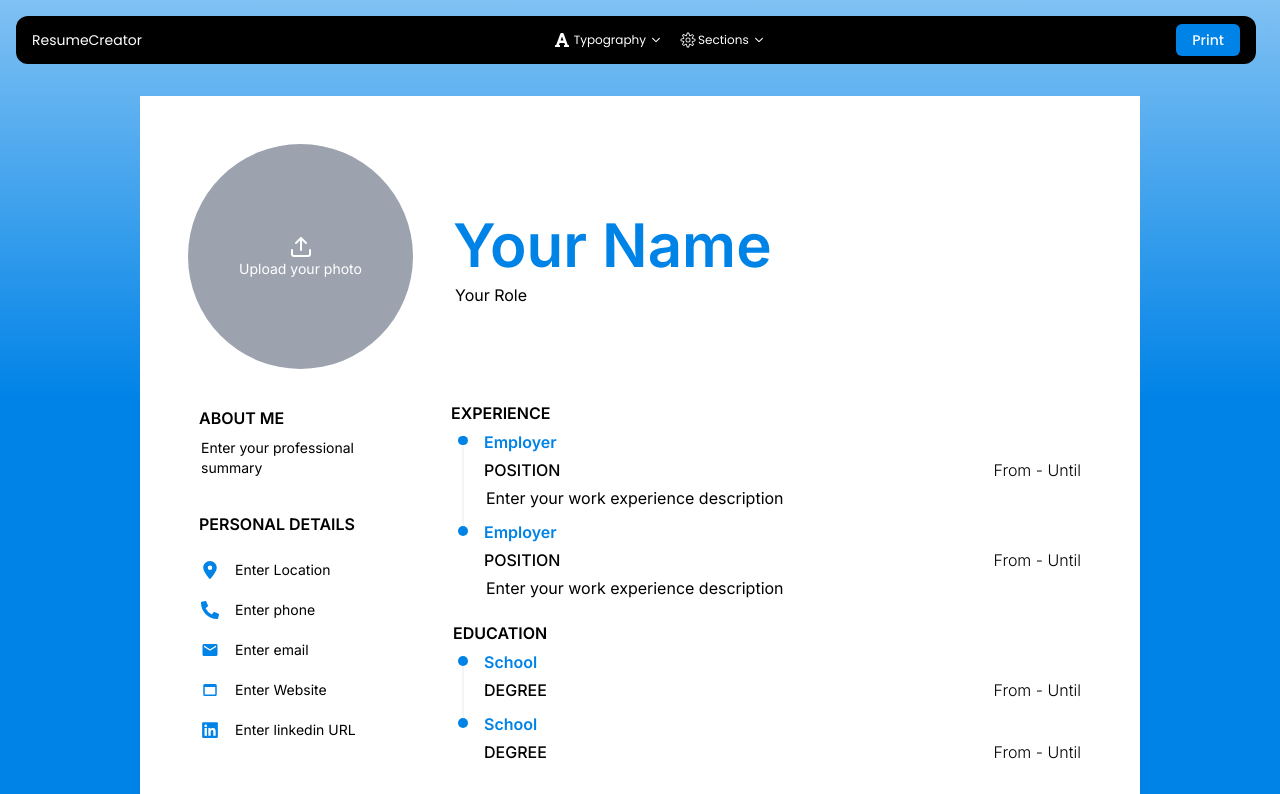
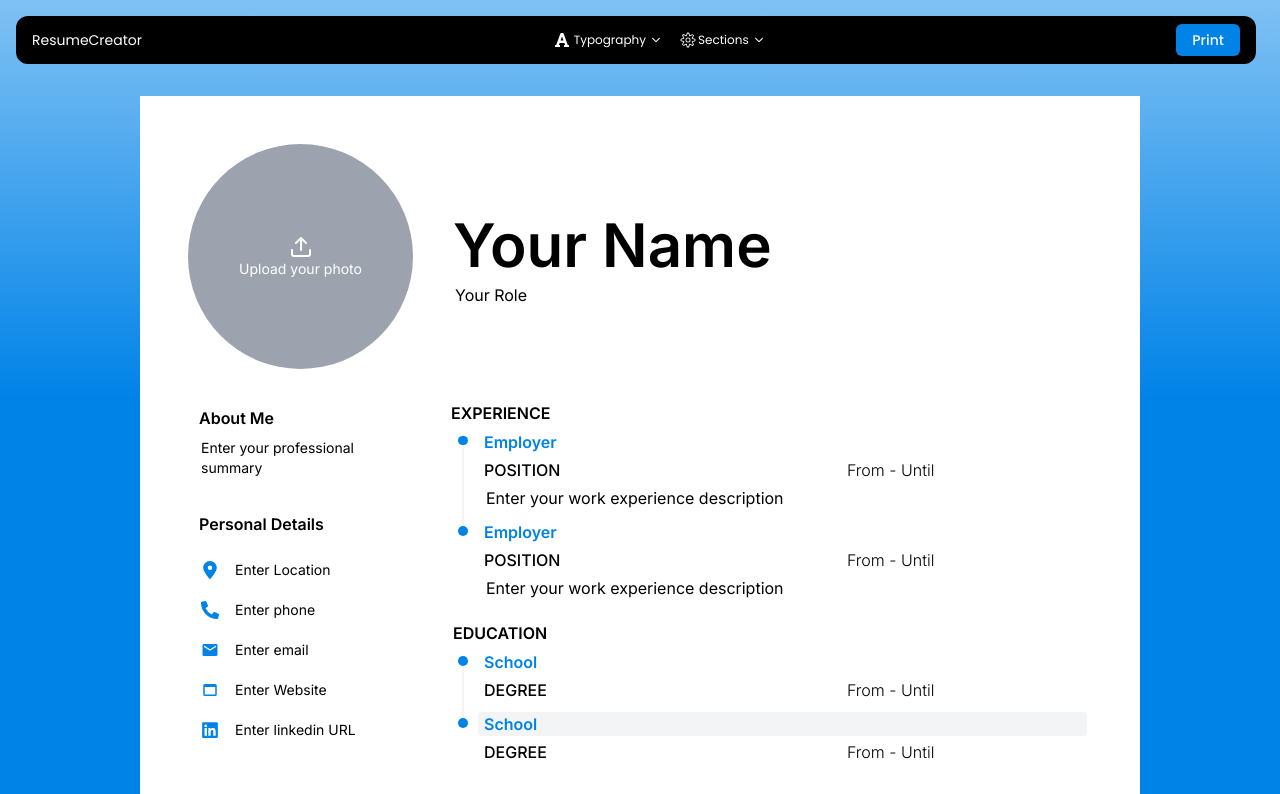
Before and after one commit to YuenSC/resume-maker, a Next.js app: page / in a window 1280 px wide. Shown: the top 794 px of the page. Built offline with nearby package versions, Linux system fonts and the light colour scheme.

Commit message:
feat: Sync the storage to useFormContext and then put the data in local storage

```diff
--- a/components/editor/components/AboutMe.tsx
+++ b/components/editor/components/AboutMe.tsx
@@ -3,44 +3,21 @@ import { useEditor } from "../editorContext";
 import { Input } from "@/components/ui/input";
 import { Textarea } from "@/components/ui/textarea";
 import DottedLineBox from "@/components/DottedLineBox";
+import { useFormContext } from "react-hook-form";
+import { EditorResume } from "@/lib/types/editor/EditorResume";
 
 const AboutMe = () => {
-  const {
-    resume: { aboutMe },
-    setResume,
-    sectionConfig,
-  } = useEditor();
+  const { register } = useFormContext<EditorResume>();
+  const { sectionConfig } = useEditor();
 
   if (!sectionConfig.aboutMe) return null;
 
   return (
     <DottedLineBox>
-      <Input
-        placeholder="ABOUT ME"
-        isTitle
-        value={aboutMe.title}
-        onChange={(e) =>
-          setResume((prev) => ({
-            ...prev,
-            aboutMe: {
-              ...prev.aboutMe,
-              title: e.target.value,
-            },
-          }))
-        }
-      />
+      <Input placeholder="ABOUT ME" isTitle {...register("aboutMe.title")} />
       <Textarea
         placeholder="Enter your professional summary"
-        value={aboutMe.value}
-        onChange={(e) =>
-          setResume((prev) => ({
-            ...prev,
-            aboutMe: {
-              ...prev.aboutMe,
-              value: e.target.value,
-            },
-          }))
-        }
+        {...register("aboutMe.value")}
       />
     </DottedLineBox>
   );
--- a/components/editor/components/EducationReorderedList.tsx
+++ b/components/editor/components/EducationReorderedList.tsx
@@ -5,23 +5,22 @@ import { Input } from "@/components/ui/input";
 import { EditorResume } from "@/lib/types/editor/EditorResume";
 import { cn, generateRandomId } from "@/lib/utils";
 import { memo } from "react";
-import { FormProvider, useFieldArray, useForm } from "react-hook-form";
+import {
+  FormProvider,
+  useFieldArray,
+  useForm,
+  useFormContext,
+} from "react-hook-form";
 import { useEditor } from "../editorContext";
 
 const EducationReorderedList = () => {
-  const {
-    resume: { education },
-    setResume,
-    sectionConfig,
-  } = useEditor();
+  const { sectionConfig } = useEditor();
 
-  const form = useForm<EditorResume["education"]>({
-    defaultValues: education,
-  });
+  const form = useFormContext<EditorResume>();
   const { register, control, setValue } = form;
   const { fields, append, remove, move } = useFieldArray({
     control,
-    name: "records",
+    name: "education.records",
   });
 
   if (!sectionConfig.education) return null;
@@ -33,7 +32,7 @@ const EducationReorderedList = () => {
           placeholder="EDUCATION"
           className="px-2"
           isTitle
-          {...register("title")}
+          {...register("education.title")}
         />
         <ReorderedList
           items={fields}
@@ -74,20 +73,20 @@ const EducationReorderedList = () => {
                   placeholder="School"
                   isTitle
                   className="text-primary placeholder:text-primary"
-                  {...register(`records.${index}.school`)}
+                  {...register(`education.records.${index}.school`)}
                 />
                 <div className="flex">
                   <Input
                     placeholder="DEGREE"
                     className="font-medium"
                     isTitle
-                    {...register(`records.${index}.degree`)}
+                    {...register(`education.records.${index}.degree`)}
                   />
                   <Input
                     placeholder="From - Until"
                     isTitle
                     className="flex w-fit font-light"
-                    {...register(`records.${index}.duration`)}
+                    {...register(`education.records.${index}.duration`)}
                   />
                 </div>
               </DottedLineBox>
--- a/components/editor/components/ExperienceReorderedList.tsx
+++ b/components/editor/components/ExperienceReorderedList.tsx
@@ -1,3 +1,4 @@
+import DottedLineBox from "@/components/DottedLineBox";
 import ReorderListControl from "@/components/ReorderListControl";
 import ReorderedList from "@/components/ReorderedList";
 import { Input } from "@/components/ui/input";
@@ -9,25 +10,18 @@ import {
   Controller,
   FormProvider,
   useFieldArray,
-  useForm,
+  useFormContext,
 } from "react-hook-form";
 import { useEditor } from "../editorContext";
-import DottedLineBox from "@/components/DottedLineBox";
 
 const ExperienceReorderedList = () => {
-  const {
-    resume: { workExperiences },
-    setResume,
-    sectionConfig,
-  } = useEditor();
+  const { sectionConfig } = useEditor();
 
-  const form = useForm<EditorResume["workExperiences"]>({
-    defaultValues: workExperiences,
-  });
+  const form = useFormContext<EditorResume>();
   const { register, control } = form;
   const { fields, append, remove, move } = useFieldArray({
     control,
-    name: "records",
+    name: "workExperiences.records",
   });
 
   if (!sectionConfig.workExperience) return null;
@@ -35,7 +29,11 @@ const ExperienceReorderedList = () => {
   return (
     <FormProvider {...form}>
       <div>
-        <Input placeholder="EXPERIENCE" isTitle {...register("title")} />
+        <Input
+          placeholder="EXPERIENCE"
+          isTitle
+          {...register("workExperiences.title")}
+        />
         <ReorderedList
           items={fields}
           onReorder={(oldIndex, newIndex) => move(oldIndex, newIndex)}
@@ -77,14 +75,14 @@ const ExperienceReorderedList = () => {
                   placeholder="Employer"
                   isTitle
                   className="text-primary placeholder:text-primary"
-                  {...register(`records.${index}.title`)}
+                  {...register(`workExperiences.records.${index}.title`)}
                 />
                 <div className="flex">
                   <Input
                     placeholder="POSITION"
                     className="font-medium"
                     isTitle
-                    {...register(`records.${index}.position`)}
+                    {...register(`workExperiences.records.${index}.position`)}
                   />
                   <Controller
                     name={`records.${index}.duration`}
@@ -99,7 +97,7 @@ const ExperienceReorderedList = () => {
                   />
                 </div>
                 <Controller
-                  name={`records.${index}.description`}
+                  name={`workExperiences.records.${index}.description`}
                   control={control}
                   render={({ field }) => {
                     return (
--- a/components/editor/components/LanguageReorderedGrid.tsx
+++ b/components/editor/components/LanguageReorderedGrid.tsx
@@ -5,25 +5,23 @@ import { Input } from "@/components/ui/input";
 import { EditorResume } from "@/lib/types/editor/EditorResume";
 import { cn } from "@/lib/utils";
 import { memo } from "react";
-import { useFieldArray, useForm } from "react-hook-form";
+import { useFieldArray, useForm, useFormContext } from "react-hook-form";
 import { useEditor } from "../editorContext";
 
 const LanguageReorderedGrid = () => {
-  const { resume, sectionConfig } = useEditor();
+  const { sectionConfig } = useEditor();
 
-  const { register, control } = useForm<EditorResume["languages"]>({
-    defaultValues: resume.languages,
-  });
+  const { register, control } = useFormContext<EditorResume>();
   const { append, move, fields, remove } = useFieldArray({
     control,
-    name: "records",
+    name: "languages.records",
   });
 
   if (!sectionConfig.skills) return null;
 
   return (
     <DottedLineBox className="flex flex-col gap-2">
-      <Input placeholder="LANGUAGES" isTitle {...register("title")} />
+      <Input placeholder="LANGUAGES" isTitle {...register("languages.title")} />
 
       <ReorderedList
         type="grid"
@@ -47,7 +45,7 @@ const LanguageReorderedGrid = () => {
               <Input
                 placeholder="Enter your language"
                 className="bg-gray-100 px-2 py-1 text-sm"
-                {...register(`records.${index}.title`)}
+                {...register(`languages.records.${index}.title`)}
               />
             </div>
           );
--- a/components/editor/components/NameInput.tsx
+++ b/components/editor/components/NameInput.tsx
@@ -2,34 +2,26 @@ import { Input } from "@/components/ui/input";
 import { memo } from "react";
 import { useEditor } from "../editorContext";
 import { Textarea } from "@/components/ui/textarea";
+import { useFormContext } from "react-hook-form";
+import { EditorResume } from "@/lib/types/editor/EditorResume";
 
 const NameInput = () => {
-  const {
-    resume: { role, name },
-    setResume,
-    sectionConfig,
-  } = useEditor();
+  const { register } = useFormContext<EditorResume>();
+  const { sectionConfig } = useEditor();
 
   return (
     <div className="flex-1">
       <Textarea
-        value={name}
-        isTitle
         placeholder="Your Name"
         className="text-6xl font-semibold text-primary"
         rows={1}
-        onChange={(e) =>
-          setResume((prev) => ({ ...prev, name: e.target.value }))
-        }
+        {...register("name")}
       />
       {sectionConfig.role && (
         <Input
-          value={role}
           placeholder="Your Role"
           className="px-2.5"
-          onChange={(e) =>
-            setResume((prev) => ({ ...prev, role: e.target.value }))
-          }
+          {...register("role")}
         />
       )}
     </div>
--- a/components/editor/components/PersonalDetail.tsx
+++ b/components/editor/components/PersonalDetail.tsx
@@ -8,16 +8,22 @@ import { MdEmail, MdOutlineWebAsset } from "react-icons/md";
 import { useEditor } from "../editorContext";
 import { Textarea } from "@/components/ui/textarea";
 import Link from "next/link";
+import { useController, useFormContext } from "react-hook-form";
+import { EditorResume } from "@/lib/types/editor/EditorResume";
+import { register } from "module";
 
 const IconInput = ({
+  name,
   personalDetailKey,
-  onChange,
-  value,
 }: {
+  name: string;
   personalDetailKey: EditorPersonalDetailEnum;
-  value: string;
-  onChange: (text: string) => void;
 }) => {
+  const { register } = useFormContext<EditorResume>();
+  const { field } = useController({
+    name,
+  });
+
   const { Icon, placeholder } = useMemo(() => {
     switch (personalDetailKey) {
       case EditorPersonalDetailEnum.email:
@@ -38,24 +44,30 @@ const IconInput = ({
       case EditorPersonalDetailEnum.location:
       case EditorPersonalDetailEnum.phone:
         return (
-          <p className="whitespace-pre-line break-all p-2 text-sm ">{value}</p>
+          <p className="whitespace-pre-line break-all p-2 text-sm ">
+            {field.value || placeholder}
+          </p>
         );
 
       case EditorPersonalDetailEnum.email:
         return (
-          <Link href={`mailto:${value}`}>
-            <p className="break-all p-2 text-sm">{value}</p>
+          <Link href={`mailto:${field.value}`}>
+            <p className="break-all p-2 text-sm">
+              {field.value || placeholder}
+            </p>
           </Link>
         );
       case EditorPersonalDetailEnum.linkedin:
       case EditorPersonalDetailEnum.website:
         return (
-          <Link href={value}>
-            <p className="break-all p-2 text-sm">{value}</p>
+          <Link href={field.value}>
+            <p className="break-all p-2 text-sm">
+              {field.value || placeholder}
+            </p>
           </Link>
         );
     }
-  }, [personalDetailKey, value]);
+  }, [field.value, personalDetailKey, placeholder]);
 
   return (
     <div className="flex gap-2">
@@ -64,10 +76,9 @@ const IconInput = ({
       </div>
       <div className="min-h-9 flex-1">
         <Textarea
-          value={value}
           className="h-9 break-all text-sm print:hidden"
-          onChange={(e) => onChange(e.target.value)}
           placeholder={placeholder}
+          {...field}
         />
 
         <div className="hidden print:block">{printElement}</div>
@@ -77,11 +88,9 @@ const IconInput = ({
 };
 
 const PersonalDetail = () => {
-  const {
-    resume: { personalDetails },
-    setResume,
-    sectionConfig,
-  } = useEditor();
+  const { register } = useFormContext<EditorResume>();
+
+  const { sectionConfig } = useEditor();
 
   const isAllFieldsHidden = Object.entries(sectionConfig.personalDetails).every(
     ([key, shown]) => !shown,
@@ -95,16 +104,7 @@ const PersonalDetail = () => {
         placeholder="PERSONAL DETAILS"
         isTitle
         className="mb-4"
-        value={personalDetails.title}
-        onChange={(e) =>
-          setResume((prev) => ({
-            ...prev,
-            aboutMe: {
-              ...prev.aboutMe,
-              title: e.target.value,
-            },
-          }))
-        }
+        {...register("personalDetails.title")}
       />
       <div className="ml-2 flex flex-col gap-1">
         {Object.keys(EditorPersonalDetailEnum).map((key) => {
@@ -115,16 +115,7 @@ const PersonalDetail = () => {
             <IconInput
               key={key}
               personalDetailKey={key as EditorPersonalDetailEnum}
-              value={personalDetails[key as EditorPersonalDetailEnum]}
-              onChange={(text) =>
-                setResume((prev) => ({
-                  ...prev,
-                  personalDetails: {
-                    ...prev.personalDetails,
-                    [key]: text,
-                  },
-                }))
-              }
+              name={`personalDetails.${key}`}
             />
           );
         })}
--- a/components/editor/components/PhotoUpload.tsx
+++ b/components/editor/components/PhotoUpload.tsx
@@ -1,10 +1,12 @@
 import { useToast } from "@/components/ui/use-toast";
+import { EditorResume } from "@/lib/types/editor/EditorResume";
 import { cn } from "@/lib/utils";
 import { UploadIcon } from "lucide-react";
+import Image from "next/image";
 import { memo, useCallback } from "react";
 import { useDropzone } from "react-dropzone";
+import { useController } from "react-hook-form";
 import { useEditor } from "../editorContext";
-import Image from "next/image";
 
 const toBase64: (file: File) => Promise<string> = (file) =>
   new Promise<string>((resolve, reject) => {
@@ -20,11 +22,12 @@ const toBase64: (file: File) => Promise<string> = (file) =>
 const PhotoUpload = () => {
   const { toast } = useToast();
 
+  const { sectionConfig } = useEditor();
   const {
-    resume: { photo },
-    setResume,
-    sectionConfig,
-  } = useEditor();
+    field: { value: photo, onChange },
+  } = useController<EditorResume, "photo">({
+    name: "photo",
+  });
 
   const onDrop = useCallback(
     async (acceptedFiles: File[]) => {
@@ -39,7 +42,7 @@ const PhotoUpload = () => {
 
       try {
         const base64 = await toBase64(imageFile);
-        setResume((prev) => ({ ...prev, photo: base64 }));
+        onChange(base64);
       } catch (error) {
         console.log("error", error);
         toast({
@@ -49,7 +52,7 @@ const PhotoUpload = () => {
         });
       }
     },
-    [setResume, toast],
+    [onChange, toast],
   );
 
   const { getRootProps, getInputProps, isDragActive } = useDropzone({
--- a/components/editor/components/SkillReorderedGrid.tsx
+++ b/components/editor/components/SkillReorderedGrid.tsx
@@ -5,25 +5,23 @@ import { Input } from "@/components/ui/input";
 import { EditorResume } from "@/lib/types/editor/EditorResume";
 import { cn } from "@/lib/utils";
 import { memo } from "react";
-import { useFieldArray, useForm } from "react-hook-form";
+import { useFieldArray, useFormContext } from "react-hook-form";
 import { useEditor } from "../editorContext";
 
 const SkillReorderedGrid = () => {
-  const { resume, sectionConfig } = useEditor();
+  const { sectionConfig } = useEditor();
 
-  const { register, control } = useForm<EditorResume["skills"]>({
-    defaultValues: resume.skills,
-  });
+  const { register, control } = useFormContext<EditorResume>();
   const { append, move, fields, remove } = useFieldArray({
     control,
-    name: "records",
+    name: "skills.records",
   });
 
   if (!sectionConfig.skills) return null;
 
   return (
     <DottedLineBox className="flex flex-col gap-2">
-      <Input placeholder="SKILLS" isTitle {...register("title")} />
+      <Input placeholder="SKILLS" isTitle {...register("skills.title")} />
 
       <ReorderedList
         type="grid"
@@ -47,7 +45,7 @@ const SkillReorderedGrid = () => {
               <Input
                 placeholder="Enter your skill"
                 className="bg-gray-100 px-2 py-1 text-sm"
-                {...register(`records.${index}.title`)}
+                {...register(`skills.records.${index}.title`)}
               />
             </div>
           );
--- a/components/editor/editorContext.tsx
+++ b/components/editor/editorContext.tsx
@@ -8,12 +8,16 @@ import {
   ReactNode,
   SetStateAction,
   createContext,
+  useCallback,
   useContext,
+  useEffect,
   useMemo,
   useRef,
   useState,
 } from "react";
+import { FormProvider, SubmitHandler, useForm } from "react-hook-form";
 import { useReactToPrint } from "react-to-print";
+import { useLocalStorage } from "usehooks-ts";
 
 const defaultSectionConfig: EditorSectionConfig = {
   personalDetails: {
@@ -100,8 +104,6 @@ type IEditorContext = {
   handlePrint?: () => void;
   sectionConfig: EditorSectionConfig;
   setSectionConfig: Dispatch<SetStateAction<EditorSectionConfig>>;
-  resume: EditorResume;
-  setResume: Dispatch<SetStateAction<EditorResume>>;
   typography: AvailableFontKeyEnum;
   setTypography: Dispatch<SetStateAction<AvailableFontKeyEnum>>;
 };
@@ -109,21 +111,41 @@ type IEditorContext = {
 const editorContext = createContext<IEditorContext>({
   sectionConfig: defaultSectionConfig,
   setSectionConfig: () => undefined,
-  resume: defaultResume,
-  setResume: () => undefined,
   typography: AvailableFontKeyEnum.inter,
   setTypography: () => undefined,
 });
 
 export const EditorProvider = ({ children }: { children: ReactNode }) => {
-  const [sectionConfig, setSectionConfig] = useState(defaultSectionConfig);
-  const [resume, setResume] = useState(defaultResume);
-  const [typography, setTypography] = useState(AvailableFontKeyEnum.inter);
+  const [sectionConfig, setSectionConfig] = useLocalStorage(
+    "editor-section-config",
+    defaultSectionConfig,
+  );
+  const [typography, setTypography] = useLocalStorage(
+    "editor-typography",
+    AvailableFontKeyEnum.inter,
+  );
+
+  const [editorResume, setEditorResume] = useLocalStorage<EditorResume>(
+    "editor-resume",
+    defaultResume,
+  );
+
+  const form = useForm<EditorResume>({
+    defaultValues: editorResume,
+    mode: "onBlur",
+  });
+  const { handleSubmit, getValues } = form;
+  const onSubmit: SubmitHandler<EditorResume> = useCallback(
+    (values) => {
+      setEditorResume(values);
+    },
+    [setEditorResume],
+  );
 
   const editorRef = useRef<HTMLDivElement>(null);
   const handlePrint = useReactToPrint({
     content: () => editorRef.current,
-    documentTitle: `${resume.name}_Resume`,
+    documentTitle: `${getValues("name")}_Resume`,
     onBeforeGetContent: () => {},
   });
 
@@ -133,16 +155,23 @@ export const EditorProvider = ({ children }: { children: ReactNode }) => {
       handlePrint,
       sectionConfig,
       setSectionConfig,
-      resume,
-      setResume,
       typography,
       setTypography,
     }),
-    [handlePrint, resume, sectionConfig, typography],
+    [handlePrint, sectionConfig, setSectionConfig, setTypography, typography],
   );
 
   return (
-    <editorContext.Provider value={value}>{children}</editorContext.Provider>
+    <FormProvider {...form}>
+      <form
+        onBlur={handleSubmit(onSubmit)}
+        onSubmit={(e) => e.preventDefault()}
+      >
+        <editorContext.Provider value={value}>
+          {children}
+        </editorContext.Provider>
+      </form>
+    </FormProvider>
   );
 };
 
--- a/components/ui/input.tsx
+++ b/components/ui/input.tsx
@@ -17,7 +17,7 @@ const Input = React.forwardRef<HTMLInputElement, InputProps>(
     React.useImperativeHandle(outerRef, () => innerRef.current!, []);
 
     return (
-      <span
+      <input
         aria-placeholder={placeholder}
         contentEditable
         className={cn(
@@ -26,13 +26,9 @@ const Input = React.forwardRef<HTMLInputElement, InputProps>(
           isTitle && "font-semibold text-black placeholder:text-black",
           className,
         )}
+        placeholder={placeholder}
         ref={innerRef}
         {...props}
-        onChange={() => {
-          if (innerRef.current && !innerRef.current.innerHTML) {
-            innerRef.current.innerHTML = placeholder || "";
-          }
-        }}
       />
     );
   },
--- a/package.json
+++ b/package.json
@@ -27,13 +27,15 @@
     "lucide-react": "^0.340.0",
     "next": "14.1.0",
     "react": "^18",
+    "react-contenteditable": "^3.3.7",
     "react-dom": "^18",
     "react-dropzone": "^14.2.3",
     "react-hook-form": "^7.50.1",
     "react-icons": "^5.0.1",
     "react-to-print": "^2.15.1",
     "tailwind-merge": "^2.2.1",
-    "tailwindcss-animate": "^1.0.7"
+    "tailwindcss-animate": "^1.0.7",
+    "usehooks-ts": "^2.15.1"
   },
   "devDependencies": {
     "@types/lodash": "^4.14.202",
```
Also changed, not shown: 1 other file (tests, documents, lock files or other folders).
